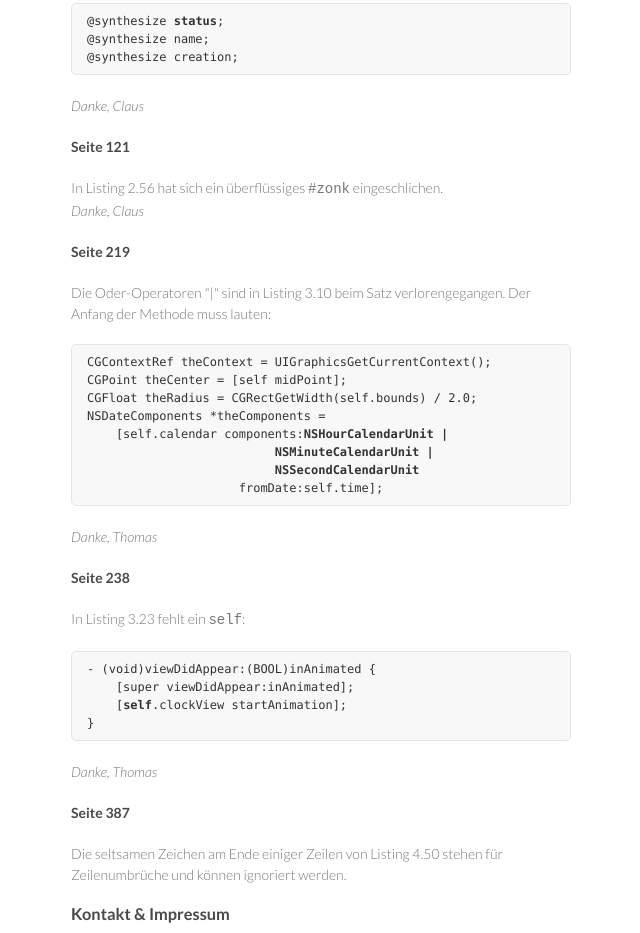
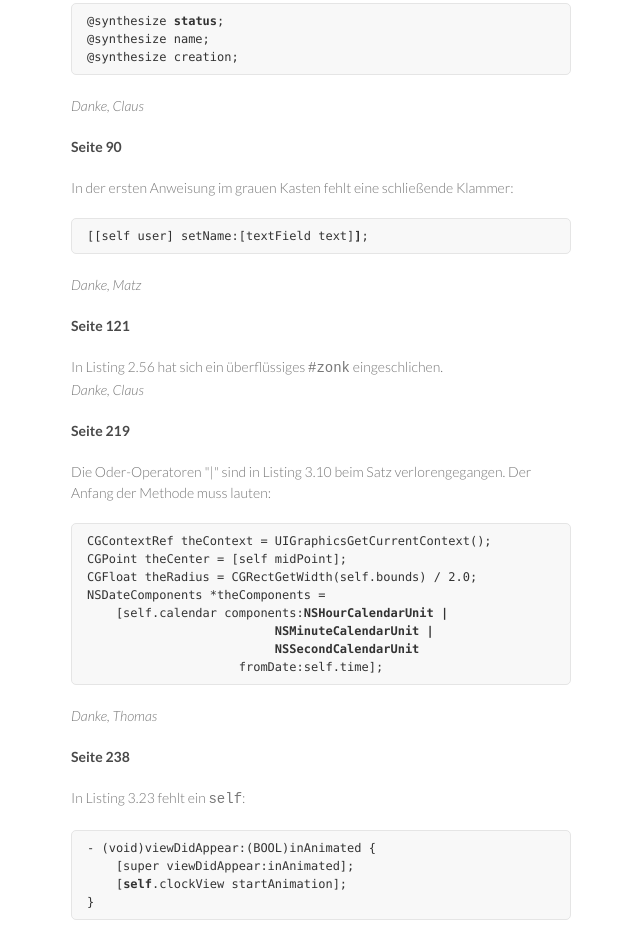
Before and after one commit to jesussmilewu/iPhone, a plain HTML site: page errors.html in a window 1280 px wide. Shown: the part 877-1810 px from the top of the page, without its empty margins (499-1139 px from the left). Drawn offline with Linux system fonts and the light colour scheme.

Commit message:
Fehler auf Seite 90

```diff
--- a/errors.html
+++ b/errors.html
@@ -50,6 +50,11 @@
 @synthesize creation;
 </pre>
 <em>Danke, Claus</em></p>
+<h4>Seite 90</h4>
+<p>In der ersten Anweisung im grauen Kasten fehlt eine schlie&szlig;ende Klammer:
+<pre>[[self user] setName:[textField text]<b>]</b>;</pre>
+<em>Danke, Matz</em>
+</p>
 <h4>Seite 121</h4>
 <p>In Listing 2.56 hat sich ein &uuml;berfl&uuml;ssiges <tt>#zonk</tt> eingeschlichen.<br/>
 <em>Danke, Claus</em></p>
```
